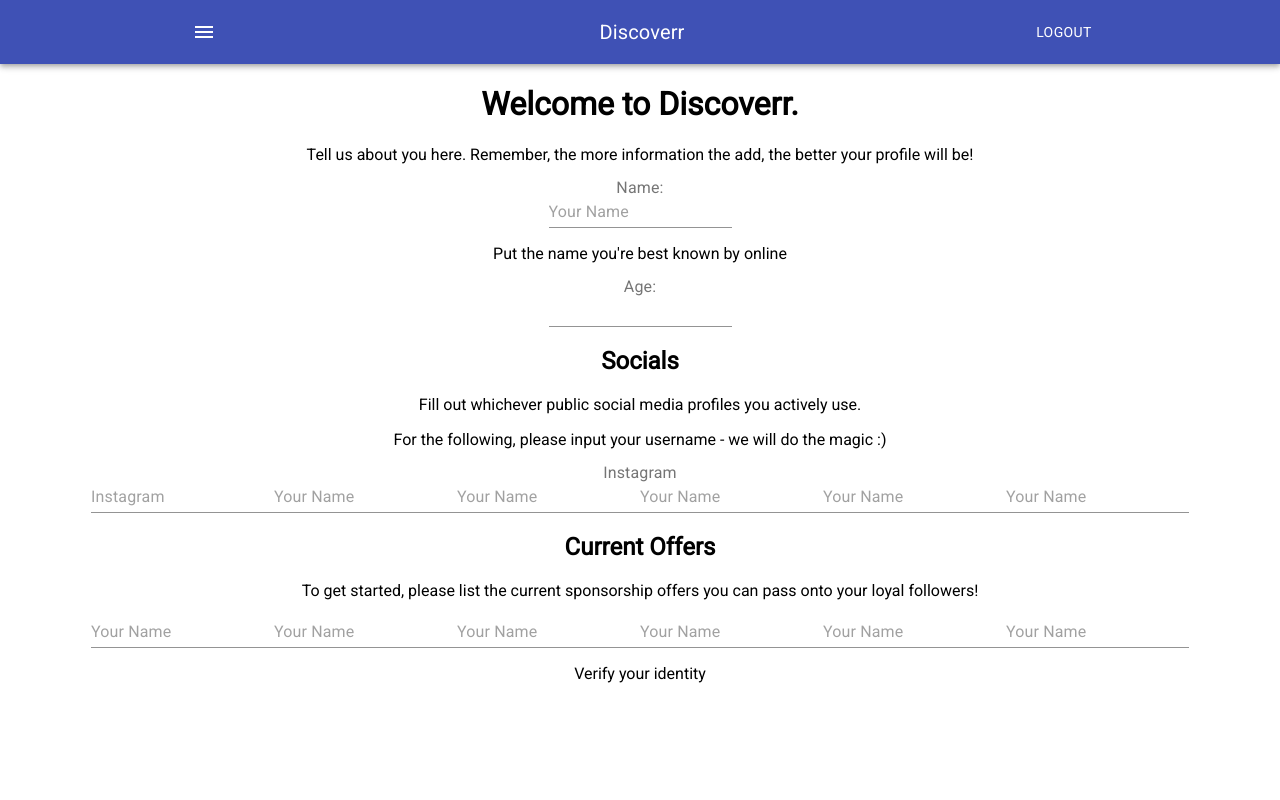
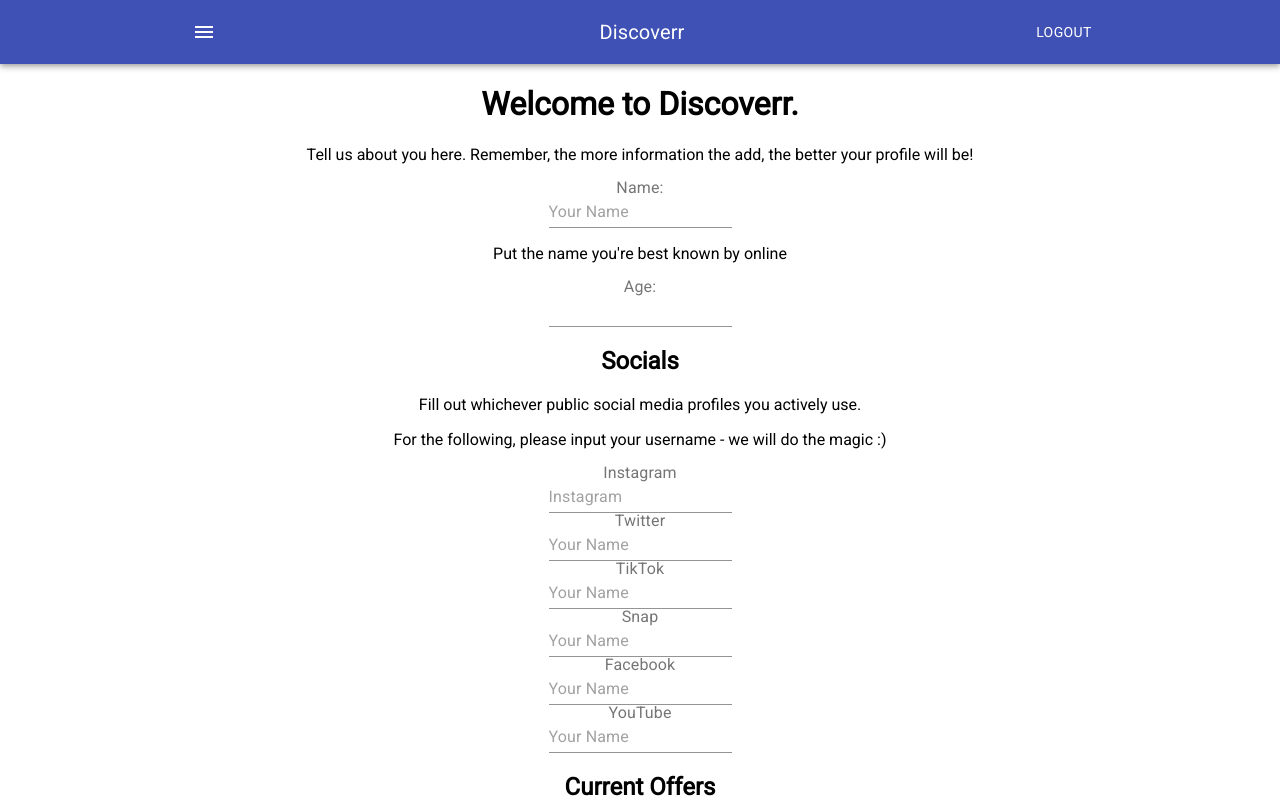
Before and after one commit to Reikon95/discoverr, a React (Create React App) app: page /signup in a window 1280 px wide. Shown: the top 800 px of the page. Built offline with nearby package versions, Linux system fonts and the light colour scheme.

Commit message:
added autocomplete box

```diff
--- a/package.json
+++ b/package.json
@@ -6,10 +6,12 @@
     "@babel/runtime": "7.0.0-beta.55",
     "@material-ui/core": "^4.11.2",
     "@material-ui/icons": "^4.11.2",
+    "@material-ui/lab": "^4.0.0-alpha.57",
     "@testing-library/jest-dom": "^5.11.4",
     "@testing-library/react": "^11.1.0",
     "@testing-library/user-event": "^12.1.10",
     "material-ui-icons": "^1.0.0-beta.36",
+    "material-ui-search-bar": "^1.0.0-beta.14",
     "react": "^17.0.1",
     "react-dom": "^17.0.1",
     "react-router-dom": "^5.2.0",
--- a/src/components/signup/signup.jsx
+++ b/src/components/signup/signup.jsx
@@ -1,37 +1,165 @@
-import React from 'react';
-import { Input, InputLabel  } from '@material-ui/core';
+import React from "react"
+import { Input, InputLabel } from "@material-ui/core"
+import TextField from "@material-ui/core/TextField"
+import Autocomplete from "@material-ui/lab/Autocomplete"
 
 export default function SignUp() {
+  const top100Films = [
+    { title: "The Shawshank Redemption", year: 1994 },
+    { title: "The Godfather", year: 1972 },
+    { title: "The Godfather: Part II", year: 1974 },
+    { title: "The Dark Knight", year: 2008 },
+    { title: "12 Angry Men", year: 1957 },
+    { title: "Schindler's List", year: 1993 },
+    { title: "Pulp Fiction", year: 1994 },
+    { title: "The Lord of the Rings: The Return of the King", year: 2003 },
+    { title: "The Good, the Bad and the Ugly", year: 1966 },
+    { title: "Fight Club", year: 1999 },
+    { title: "The Lord of the Rings: The Fellowship of the Ring", year: 2001 },
+    { title: "Star Wars: Episode V - The Empire Strikes Back", year: 1980 },
+    { title: "Forrest Gump", year: 1994 },
+    { title: "Inception", year: 2010 },
+    { title: "The Lord of the Rings: The Two Towers", year: 2002 },
+    { title: "One Flew Over the Cuckoo's Nest", year: 1975 },
+    { title: "Goodfellas", year: 1990 },
+    { title: "The Matrix", year: 1999 },
+    { title: "Seven Samurai", year: 1954 },
+    { title: "Star Wars: Episode IV - A New Hope", year: 1977 },
+    { title: "City of God", year: 2002 },
+    { title: "Se7en", year: 1995 },
+    { title: "The Silence of the Lambs", year: 1991 },
+    { title: "It's a Wonderful Life", year: 1946 },
+    { title: "Life Is Beautiful", year: 1997 },
+    { title: "The Usual Suspects", year: 1995 },
+    { title: "Léon: The Professional", year: 1994 },
+    { title: "Spirited Away", year: 2001 },
+    { title: "Saving Private Ryan", year: 1998 },
+    { title: "Once Upon a Time in the West", year: 1968 },
+    { title: "American History X", year: 1998 },
+    { title: "Interstellar", year: 2014 },
+    { title: "Casablanca", year: 1942 },
+    { title: "City Lights", year: 1931 },
+    { title: "Psycho", year: 1960 },
+    { title: "The Green Mile", year: 1999 },
+    { title: "The Intouchables", year: 2011 },
+    { title: "Modern Times", year: 1936 },
+    { title: "Raiders of the Lost Ark", year: 1981 },
+    { title: "Rear Window", year: 1954 },
+    { title: "The Pianist", year: 2002 },
+    { title: "The Departed", year: 2006 },
+    { title: "Terminator 2: Judgment Day", year: 1991 },
+    { title: "Back to the Future", year: 1985 },
+    { title: "Whiplash", year: 2014 },
+    { title: "Gladiator", year: 2000 },
+    { title: "Memento", year: 2000 },
+    { title: "The Prestige", year: 2006 },
+    { title: "The Lion King", year: 1994 },
+    { title: "Apocalypse Now", year: 1979 },
+    { title: "Alien", year: 1979 },
+    { title: "Sunset Boulevard", year: 1950 },
+    {
+      title:
+        "Dr. Strangelove or: How I Learned to Stop Worrying and Love the Bomb",
+      year: 1964,
+    },
+    { title: "The Great Dictator", year: 1940 },
+    { title: "Cinema Paradiso", year: 1988 },
+    { title: "The Lives of Others", year: 2006 },
+    { title: "Grave of the Fireflies", year: 1988 },
+    { title: "Paths of Glory", year: 1957 },
+    { title: "Django Unchained", year: 2012 },
+    { title: "The Shining", year: 1980 },
+    { title: "WALL·E", year: 2008 },
+    { title: "American Beauty", year: 1999 },
+    { title: "The Dark Knight Rises", year: 2012 },
+    { title: "Princess Mononoke", year: 1997 },
+    { title: "Aliens", year: 1986 },
+    { title: "Oldboy", year: 2003 },
+    { title: "Once Upon a Time in America", year: 1984 },
+    { title: "Witness for the Prosecution", year: 1957 },
+    { title: "Das Boot", year: 1981 },
+    { title: "Citizen Kane", year: 1941 },
+    { title: "North by Northwest", year: 1959 },
+    { title: "Vertigo", year: 1958 },
+    { title: "Star Wars: Episode VI - Return of the Jedi", year: 1983 },
+    { title: "Reservoir Dogs", year: 1992 },
+    { title: "Braveheart", year: 1995 },
+    { title: "M", year: 1931 },
+    { title: "Requiem for a Dream", year: 2000 },
+    { title: "Amélie", year: 2001 },
+    { title: "A Clockwork Orange", year: 1971 },
+    { title: "Like Stars on Earth", year: 2007 },
+    { title: "Taxi Driver", year: 1976 },
+    { title: "Lawrence of Arabia", year: 1962 },
+    { title: "Double Indemnity", year: 1944 },
+    { title: "Eternal Sunshine of the Spotless Mind", year: 2004 },
+    { title: "Amadeus", year: 1984 },
+    { title: "To Kill a Mockingbird", year: 1962 },
+    { title: "Toy Story 3", year: 2010 },
+    { title: "Logan", year: 2017 },
+    { title: "Full Metal Jacket", year: 1987 },
+    { title: "Dangal", year: 2016 },
+    { title: "The Sting", year: 1973 },
+    { title: "2001: A Space Odyssey", year: 1968 },
+    { title: "Singin' in the Rain", year: 1952 },
+    { title: "Toy Story", year: 1995 },
+    { title: "Bicycle Thieves", year: 1948 },
+    { title: "The Kid", year: 1921 },
+    { title: "Inglourious Basterds", year: 2009 },
+    { title: "Snatch", year: 2000 },
+    { title: "3 Idiots", year: 2009 },
+    { title: "Monty Python and the Holy Grail", year: 1975 },
+  ]
+
   return (
     <>
       <h1>Welcome to Discoverr.</h1>
-        <p>Tell us about you here. Remember, the more information the add, the better your profile will be!</p>
-        <InputLabel>Name: </InputLabel><Input type="text" placeholder="Your Name" required={true}></Input>
+      <p>
+        Tell us about you here. Remember, the more information the add, the
+        better your profile will be!
+      </p>
+      <InputLabel>Name: </InputLabel>
+      <Input type="text" placeholder="Your Name" required={true}></Input>
       <p>Put the name you're best known by online</p>
-        <InputLabel>Age: </InputLabel><Input type="number" min="18"></Input>
+      <InputLabel>Age: </InputLabel>
+      <Input type="number" min="18"></Input>
 
       <h2>Socials</h2>
       <p>Fill out whichever public social media profiles you actively use.</p>
-        <p>For the following, please input your username - we will do the magic :) </p>
-        <InputLabel>Instagram</InputLabel><Input type="text" placeholder="Instagram" required={true}></Input>
+      <p>
+        For the following, please input your username - we will do the magic :){" "}
+      </p>
+      <InputLabel>Instagram</InputLabel>
+      <Input type="text" placeholder="Instagram" required={true}></Input>
+      <InputLabel>Twitter</InputLabel>
       <Input type="text" placeholder="Your Name" required={true}></Input>
+      <InputLabel>TikTok</InputLabel>
       <Input type="text" placeholder="Your Name" required={true}></Input>
+      <InputLabel>Snap</InputLabel>
       <Input type="text" placeholder="Your Name" required={true}></Input>
+      <InputLabel>Facebook</InputLabel>
       <Input type="text" placeholder="Your Name" required={true}></Input>
+      <InputLabel>YouTube</InputLabel>
       <Input type="text" placeholder="Your Name" required={true}></Input>
 
       <h2>Current Offers</h2>
-        <p>To get started, please list the current sponsorship offers you can pass onto your loyal followers!</p>
+      <p>
+        To get started, please list the current sponsorship offers you can pass
+        onto your loyal followers!
+      </p>
 
-        <Input type="text" placeholder="Your Name" required={true}></Input>
-        <Input type="text" placeholder="Your Name" required={true}></Input>
-        <Input type="text" placeholder="Your Name" required={true}></Input>
-        <Input type="text" placeholder="Your Name" required={true}></Input>
-        <Input type="text" placeholder="Your Name" required={true}></Input>
+      <Autocomplete
+        id="combo-box-demo"
+        options={top100Films}
+        getOptionLabel={(option) => option.title}
+        style={{ width: 300 }}
+        renderInput={(params) => (
+          <TextField {...params} label="Combo box" variant="outlined" />
+        )}
+      />
       <Input type="text" placeholder="Your Name" required={true}></Input>
 
       <p>Verify your identity</p>
-
     </>
   )
 }
```
Also changed, not shown: 1 other file (tests, documents, lock files or other folders). Lines whose indentation alone changed are shown as unchanged.
